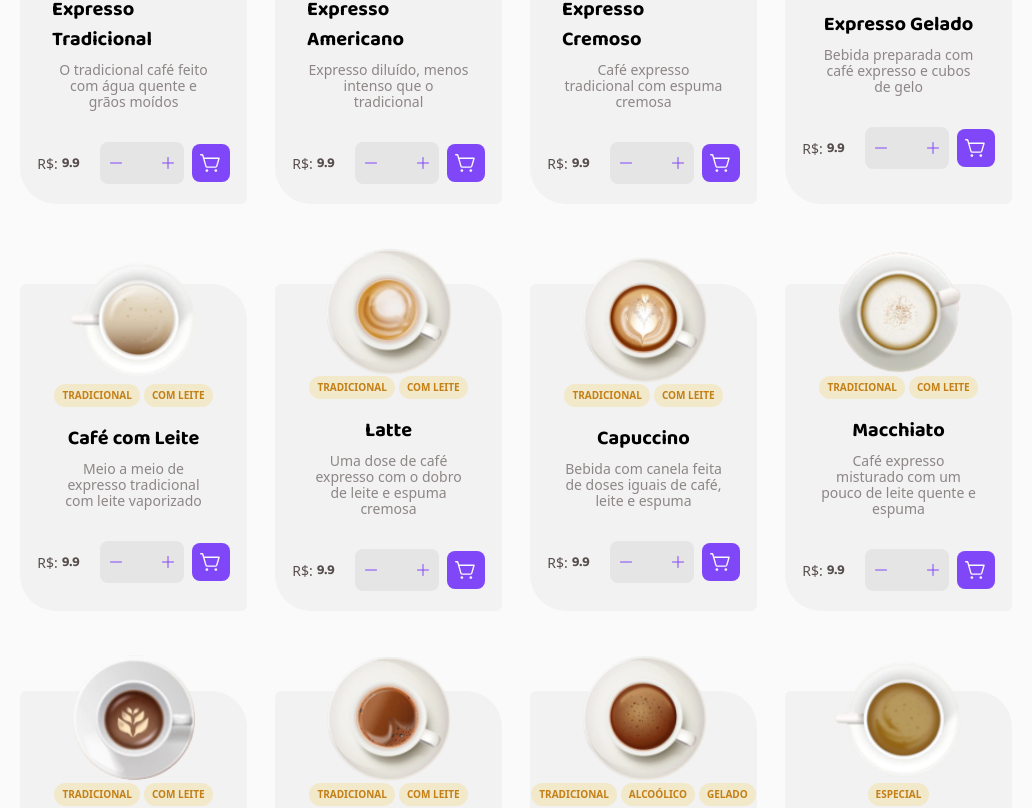
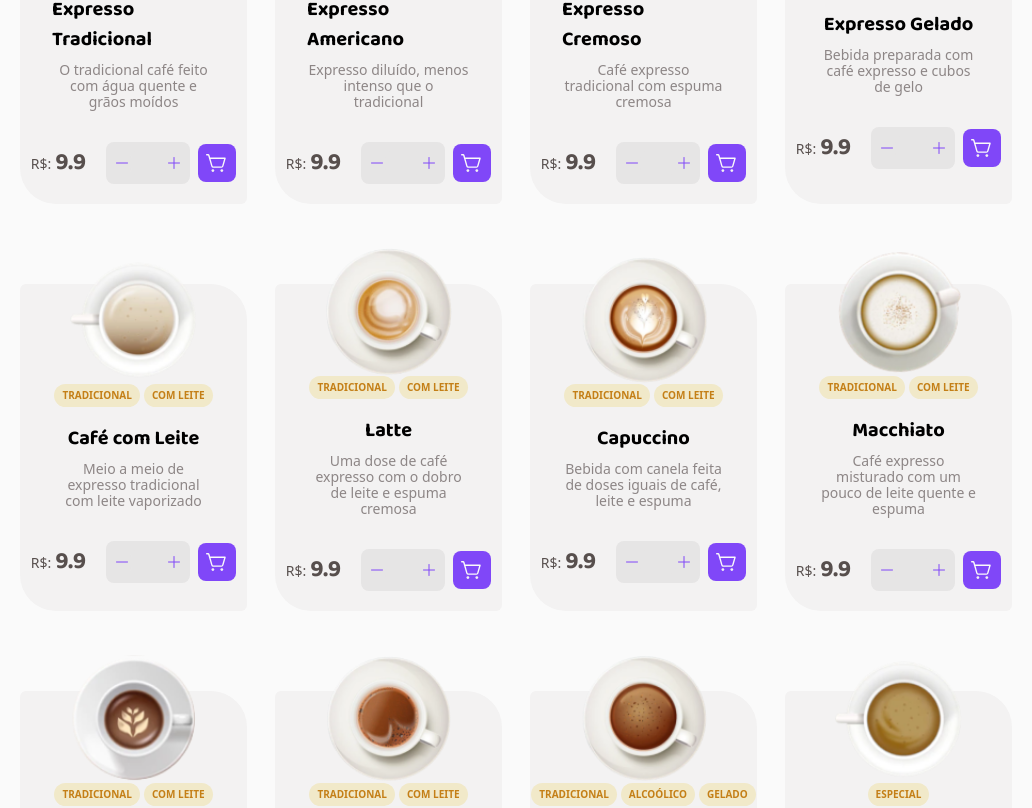
Before and after one commit to mariafantuci/react-coffee, a React (Vite) app: page / in a window 1280 px wide. Shown: the part 957-1765 px from the top of the page, without its empty margins (124-1156 px from the left). Built offline with nearby package versions, Linux system fonts and the light colour scheme.

Commit message:
fixing price style

```diff
--- a/src/pages/Home/components/Card.tsx
+++ b/src/pages/Home/components/Card.tsx
@@ -23,7 +23,7 @@ export function Card({ coffee }: coffeeProps) {
             <p className="mb-8 text-center text-base-label text-xs leading-4">{coffee.description}</p>
             <div className="flex w-full items-center align-center content-center justify-center">
                 <span className="text-base-text text-xs mr-1">R$:</span>
-                <span className="font-baloo font-bold text-xs text-base-text mr-5">{coffee.price}</span>
+                <span className="font-baloo font-bold text-xl text-base-text mr-5">{coffee.price}</span>
                 <Buy />
             </div>
         </div>
```
